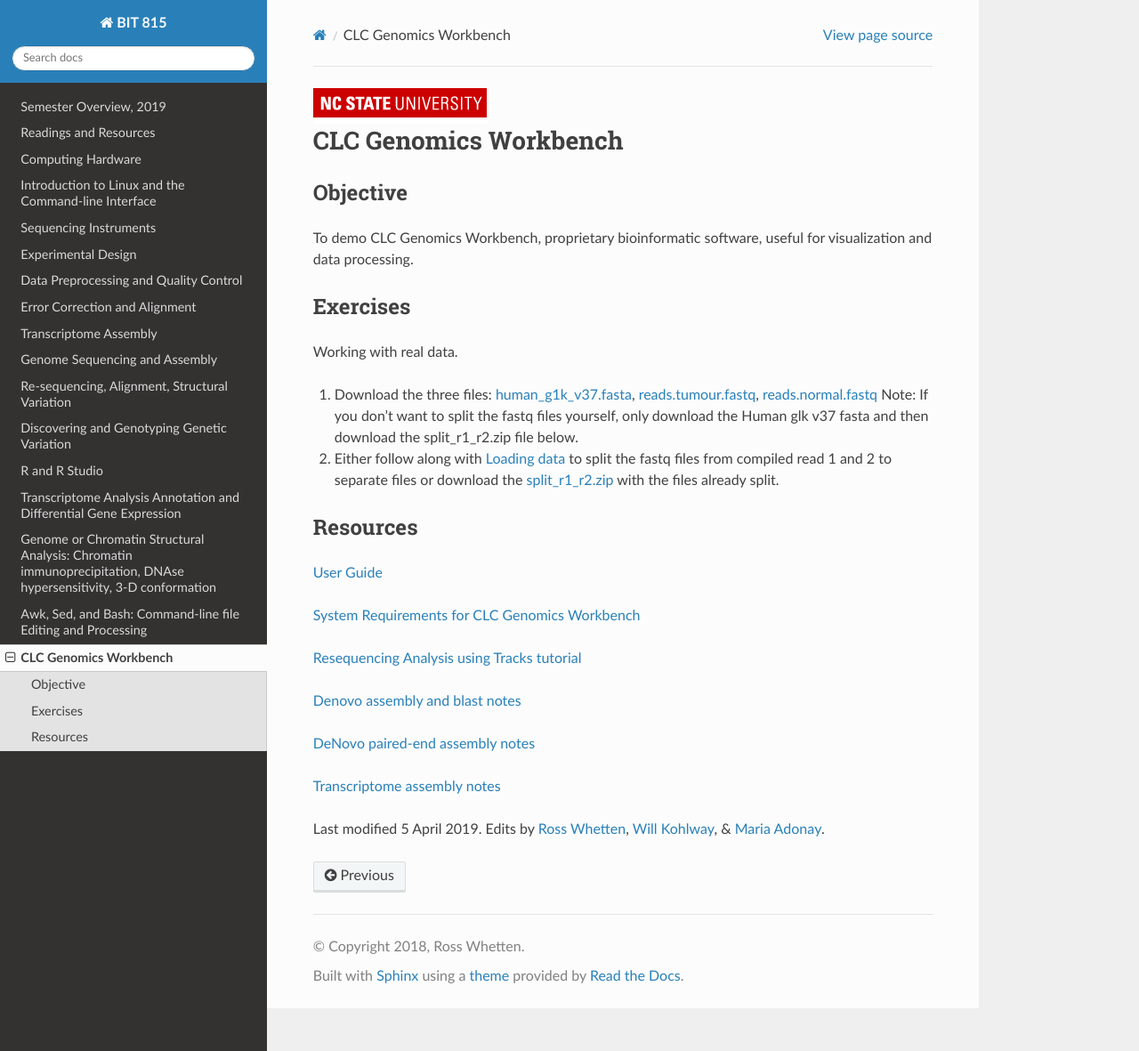
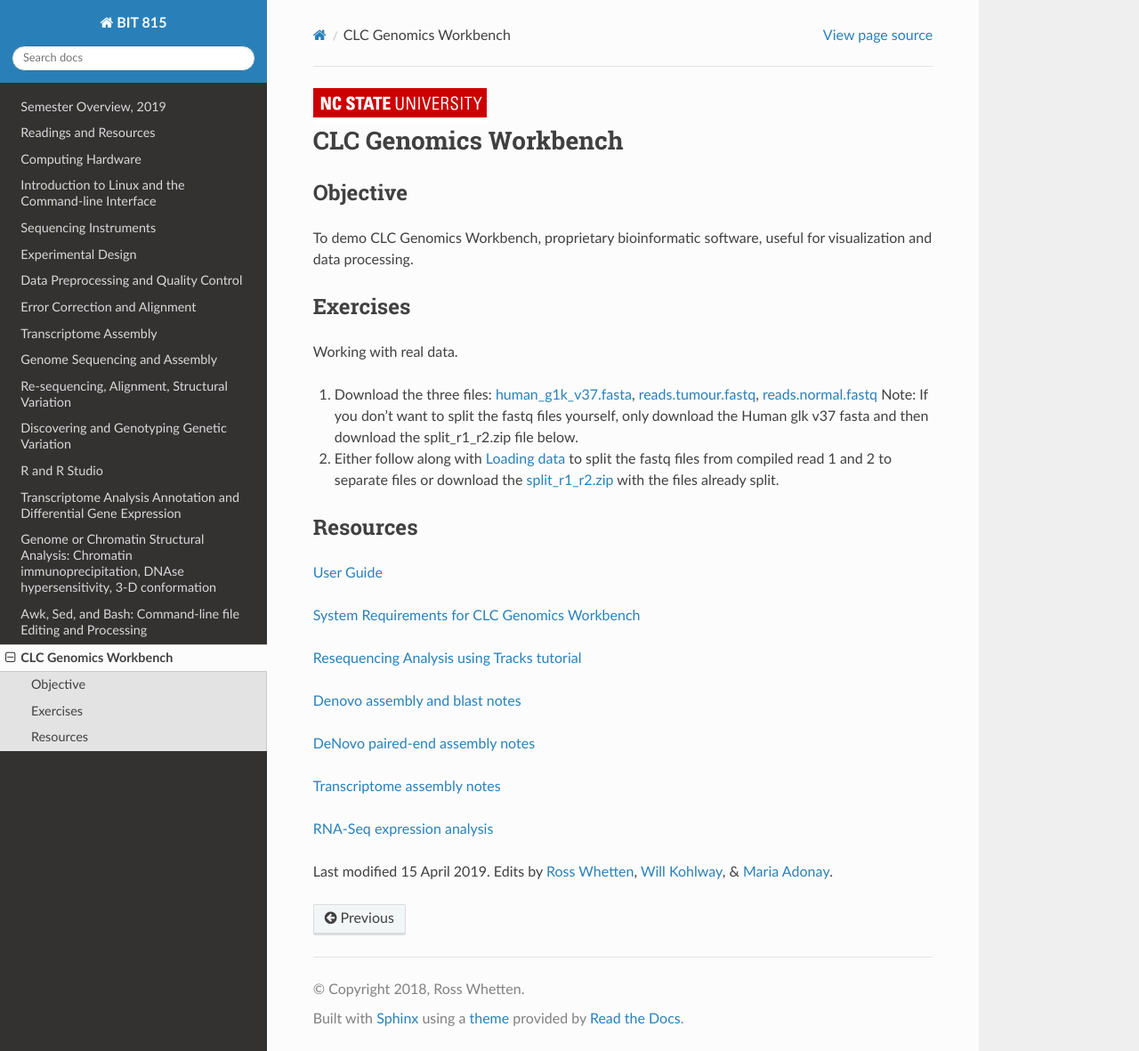
Before and after one commit to rwhetten/DeepSeqAnalysis, a Sphinx documentation site: the page built from docs/source/clc.rst, in a window 1280 px wide and 1181 px high. Shown: the whole window at 89% size. Built offline with Sphinx 7.4.7 and the Read the Docs theme 2.0.0, drawn with Linux system fonts in a browser that asks for light colours.

Commit message:
Update clc.rst

```diff
--- a/docs/source/clc.rst
+++ b/docs/source/clc.rst
@@ -42,6 +42,7 @@
 
 `Transcriptome assembly notes <https://drive.google.com/open?id=1jhU1T8FiMsHipFGW_wvDeCTaPCUVkvMN>`_
 
+`RNA-Seq expression analysis <http://resources.qiagenbioinformatics.com/tutorials/RNASeq-droso.pdf>`_
 
 
 
@@ -49,6 +50,5 @@
 
 
 
-
-Last modified 5 April 2019.
+Last modified 15 April 2019.
 Edits by `Ross Whetten <https://github.com/rwhetten>`_, `Will Kohlway <https://github.com/wkohlway>`_, & `Maria Adonay <https://github.com/amalgamaria>`_.
```
